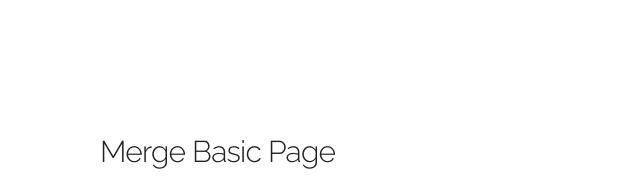
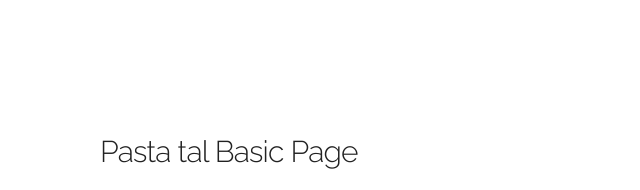
Before and after one commit to joaoahmad/JokerBoilerplate, a plain HTML site: page index.html in a window 1280 px wide. Shown: the part 108-298 px from the top of the page, without its empty margins (60-700 px from the left). Drawn offline with Linux system fonts and the light colour scheme.

```diff
--- a/index.html
+++ b/index.html
@@ -34,7 +34,7 @@
   <div class="container">
     <div class="row">
       <div class="one-half column" style="margin-top: 25%">
-        <h4>Merge Basic Page</h4>
+        <h4>Pasta tal Basic Page</h4>
         <p>This index.html page is a placeholder with the CSS, font and favicon. It's just waiting for you to add some content! If you need some help hit up the <a href="http://www.getskeleton.com">Skeleton documentation</a>.</p>
       </div>
     </div>
```
Also changed, not shown: 1 other file.
